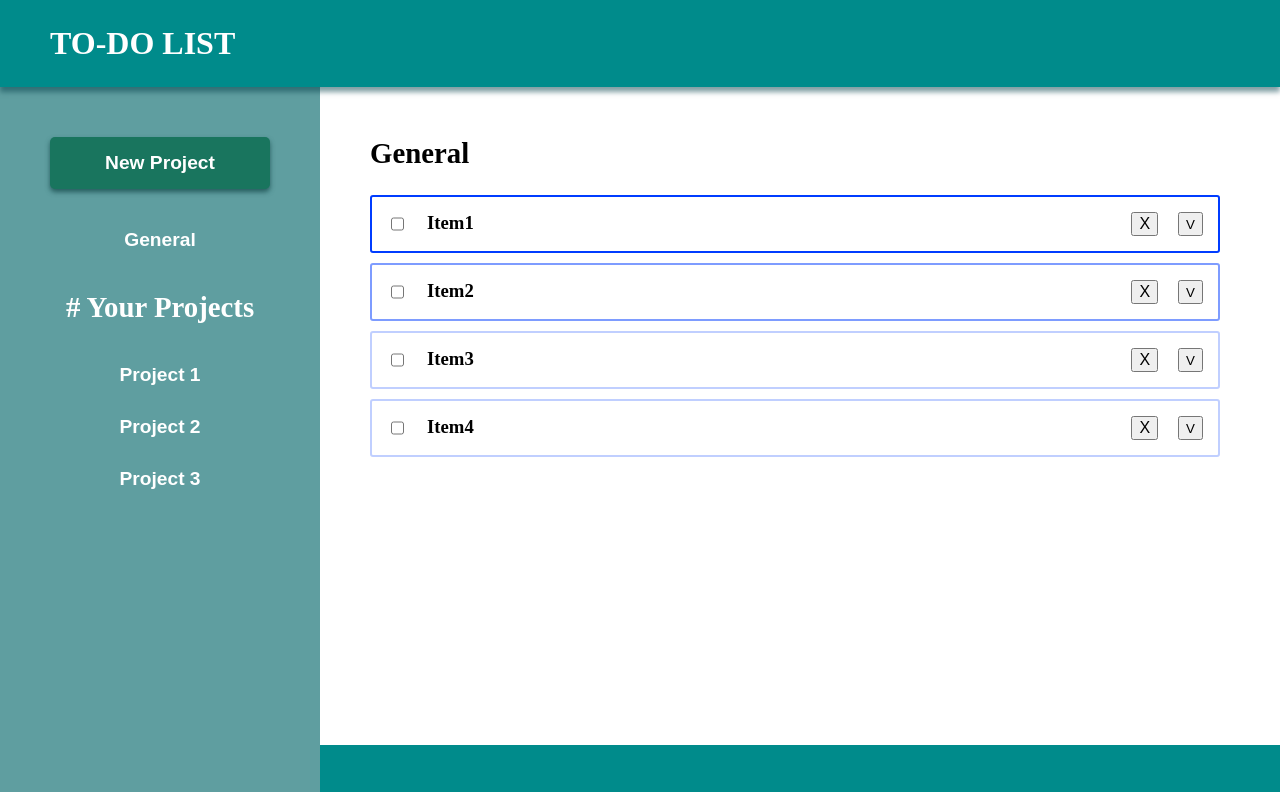
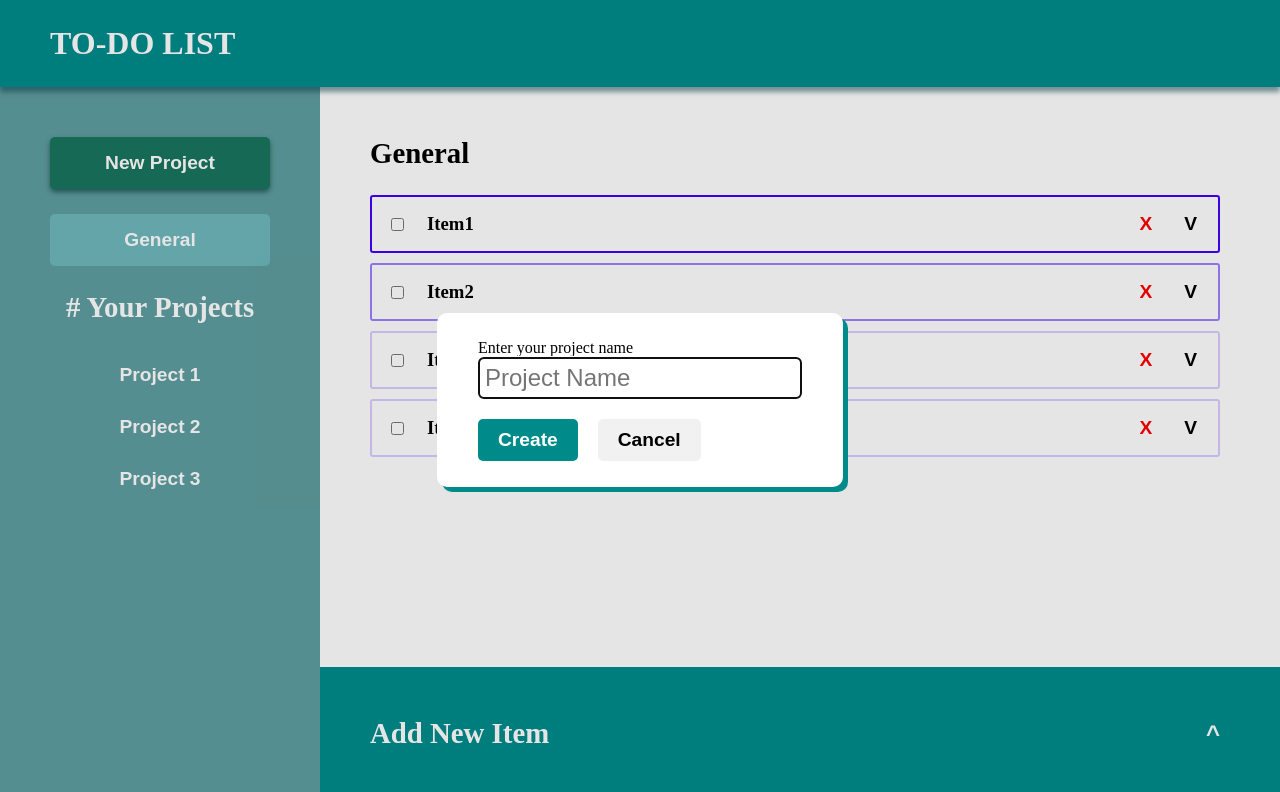
Before and after one commit to quaminh/odin-todo, a website built with webpack: page src/template.html in a window 1280 px wide. Both pictures are taken after a click on the button "New Project". Shown: the top 792 px of the page. Built offline with nearby package versions, Linux system fonts and the light colour scheme.

Commit message:
Add ability to create and delete projects

```diff
--- a/src/controller.js
+++ b/src/controller.js
@@ -13,6 +13,14 @@ export default function Controller() {
     const listTitle = document.querySelector("#list-title");
     const projectList = document.querySelector("#project-list");
     const itemList = document.querySelector("#item-list");
+    const collapseFooterButton = document.querySelector("#collapse-footer");
+    const deleteProjectButton = document.querySelector("#delete-project-btn");
+
+    const newProjectButton = document.querySelector("#new-project-btn");
+    const projectDialog = document.querySelector("dialog");
+    const projectNameInput = document.querySelector("#project-name-input");
+    const createProjectButton = document.querySelector("#create-project-btn");
+    const cancelProjectButton = document.querySelector("#cancel-project-btn");
 
     const itemForm = document.querySelector("#item-form");
     const titleInput = document.querySelector("#title-input");
@@ -26,11 +34,23 @@ export default function Controller() {
         projectList.innerText = "";
         itemList.innerText = "";
 
+        if (currentProject === generalProject) {
+            generalProjectButton.classList.add("selected");
+            deleteProjectButton.classList.add("hide");
+        }
+        else {
+            generalProjectButton.classList.remove("selected");
+            deleteProjectButton.classList.remove("hide");
+        }
+
         projects.forEach((project, index) => {
             const projectButton = document.createElement("button");
             const projectListItem = document.createElement("li");
 
             projectButton.classList.add("project-btn");
+            if (project === currentProject) {
+                projectButton.classList.add("selected");
+            }
 
             projectButton.innerText = project.name;
             projectButton.dataset.index = index;
@@ -39,9 +59,13 @@ export default function Controller() {
             projectList.appendChild(projectListItem);
         });
 
+        listTitle.innerText = currentProject.name;
+        if (currentProject.list.length === 0) itemList.innerText = "No items yet... Add some below!";
+
         currentProject.list.forEach((item, index) => {
             const itemCard = document.createElement("div");
             const itemTitle = document.createElement("h3");
+            const itemDueDate = document.createElement("p");
             const itemCheckbox = document.createElement("input");
             const listItem = document.createElement("li");
             const deleteButton = document.createElement("button");
@@ -49,6 +73,7 @@ export default function Controller() {
 
             itemCard.classList.add("item-card");
             itemCard.dataset.index = index;
+            itemDueDate.classList.add("due-date");
             deleteButton.classList.add("delete-btn");
             dropdownButton.classList.add("dropdown-btn");
 
@@ -60,13 +85,14 @@ export default function Controller() {
 
             itemCheckbox.type = "checkbox";
 
-            listTitle.innerText = currentProject.name;
             itemTitle.innerText = item.title;
+            itemDueDate.innerText = item.dueDate;
             deleteButton.innerText = "X";
             dropdownButton.innerText = "V"
 
             itemCard.appendChild(itemCheckbox);
             itemCard.appendChild(itemTitle);
+            itemCard.appendChild(itemDueDate);
             itemCard.appendChild(deleteButton);
             itemCard.appendChild(dropdownButton);
             listItem.appendChild(itemCard);
@@ -74,7 +100,39 @@ export default function Controller() {
         });
     };
 
-    generalProjectButton.addEventListener("click", () => {
+    newProjectButton.addEventListener("click", (e) => {
+        projectDialog.showModal();
+    });
+
+    createProjectButton.addEventListener("click", (e) => {
+        if (projectNameInput.value) {
+            projects.push(new Project(projectNameInput.value));
+            currentProject = projects[projects.length-1];
+            updateScreen();
+            projectDialog.close();
+        }
+        else {
+            alert("Project name cannot be empty");
+        }
+    });
+
+    cancelProjectButton.addEventListener("click", (e) => {
+       projectDialog.close();
+    });
+
+    deleteProjectButton.addEventListener("click", (e) => {
+        if (currentProject !== generalProject) {
+            projects.splice(projects.indexOf(currentProject), 1);
+            currentProject = generalProject;
+            updateScreen();
+        }
+    });
+
+    collapseFooterButton.addEventListener("click", (e) => {
+        itemForm.classList.toggle("hide");
+    });
+
+    generalProjectButton.addEventListener("click", (e) => {
         currentProject = generalProject;
 
         updateScreen();
--- a/src/styles.css
+++ b/src/styles.css
@@ -1,3 +1,9 @@
+:root {
+    --high-priority-color: rgba(68, 0, 255, 1);
+    --med-priority-color: rgba(68, 0, 255, .5);
+    --low-priority-color: rgba(68, 0, 255, .2);
+}
+
 html, body {
     height: 100%;
 }
@@ -53,10 +59,16 @@ div#content {
 }
 
 .main-container {
-    flex: 1;
+    flex-grow: 1;
     display: flex;
     flex-direction: column;
     gap: 25px;
+    height: calc(100vh - 600px);
+}
+
+.main-header {
+    display: flex;
+    justify-content: space-between;
 }
 
 .main-footer {
@@ -65,6 +77,83 @@ div#content {
     display: flex;
     flex-direction: column;
     gap: 25px;
+}
+
+.footer-header {
+    display: flex;
+    justify-content: space-between;
+}
+
+#collapse-footer {
+    background: none;
+    border: none;
+    color: white;
+    font-size: 1.5rem;
+    font-weight: bold;
+    cursor: pointer;
+    border-radius: 5px;
+    padding: 0px 10px;
+}
+#collapse-footer:hover {
+    background-color: rgba(255, 255, 255, .25);
+}
+
+.hide {
+    display: none;
+}
+
+/* DIALOG STYLES */
+
+dialog {
+    border: none;
+    border-radius: 10px;
+    box-shadow: 5px 5px darkcyan;
+}
+
+dialog div {
+    padding: 10px 25px;
+}
+
+dialog input {
+    box-sizing: border-box;
+    font-size: 1.5rem;
+    padding: 5px;
+    border: 2px solid darkcyan;
+    border-radius: 5px;
+}
+
+dialog button {
+    padding: 10px 20px;
+    font-size: 1.2rem;
+    font-weight: bold;
+    border: none;
+    border-radius: 5px;
+    cursor: pointer;
+}
+
+.dialog-input-container {
+    display: flex;
+    flex-direction: column;
+}
+
+.dialog-button-container {
+    display: flex;
+    gap: 20px;
+}
+
+#create-project-btn {
+    background-color: darkcyan;
+    color: white;
+}
+#create-project-btn:hover {
+    background-color: rgb(0, 175, 175);
+}
+
+#cancel-project-btn {
+    background-color: rgb(241, 241, 241);
+}
+#cancel-project-btn:hover {
+    background-color: lightgray;
 }
 
 /* FORM STYLES */
@@ -108,15 +197,20 @@ form .priority-btn-container {
 }
 
 form .priority-btn {
+    color: white;
     font-size: 1rem;
     padding: 10px;
     background: none;
-    border: 2px solid black;
+    border: 2px solid white;
     border-radius: 5px;
     cursor: pointer;
 }
-form .selected {
+form .priority-btn:hover {
+    background-color: rgba(255, 255, 255, .25);
+}
+form .priority-btn.selected {
     background-color: white;
+    color: black;
 }
 
 #item-submit {
@@ -146,8 +240,8 @@ form .selected {
 .project-btn:hover {
     background-color: rgb(110, 184, 187);
 }
-.project-btn:active {
-    background-color: cadetblue;
+.project-btn.selected {
+    background-color: rgb(110, 184, 187);
 }
 
 #new-project-btn {
@@ -168,7 +262,6 @@ form .selected {
     display: flex;
     flex-direction: column;
     gap: 10px;
-    height: 500px;
     overflow-y: auto;
     padding-right: 10px;
 }
@@ -178,22 +271,41 @@ form .selected {
     border: 1px black solid;
     border-radius: 3px;
     display: flex;
+    align-items: center;
     gap: 20px;
 }
+.item-card:hover {
+    background-color: aliceblue;
+}
 .high-priority {
-    border: 2px rgb(0, 60, 255) solid;
+    border: 2px var(--high-priority-color) solid;
 }
 .med-priority {
-    border: 2px rgb(126, 156, 255) solid;
+    border: 2px var(--med-priority-color) solid;
 }
 .low-priority {
-    border: 2px rgb(192, 207, 255) solid;
+    border: 2px var(--low-priority-color) solid;
 }
 .completed {
     border: 2px black solid;
 }
 
+.due-date {
+    margin-left: auto;
+}
+
+.delete-btn, .dropdown-btn {
+    font-size: 1.2rem;
+    font-weight: bold;
+    background: none;
+    border: none;
+    cursor: pointer;
+    border-radius: 5px;
+}
+
 .delete-btn {
-    margin-left: auto;
-    font-size: 1rem;
+    color: red;
 }
+.delete-btn:hover {
+    background-color: rgb(236, 178, 178);
+}
--- a/src/template.html
+++ b/src/template.html
@@ -12,18 +12,24 @@
     <div id="content">
         <div class="sidebar">
             <button id="new-project-btn">New Project</button>
-            <button id="general-project-btn" class="project-btn">General</button>
+            <button id="general-project-btn" class="project-btn selected">General</button>
             <h2># Your Projects</h2>
             <ul id="project-list"></ul>
         </div>
         <div class="main">
             <div class="main-container">
-                <h2 id="list-title"></h2>
+                <div class="main-header">
+                    <h2 id="list-title"></h2>
+                    <button id="delete-project-btn" class="hide">Delete Project</button>
+                </div>
                 <ul id="item-list"></ul>
             </div>
             <div class="main-footer">
-                <h2>Add New Item</h2>
-                <form id="item-form">
+                <div class="footer-header">
+                    <h2>Add New Item</h2>
+                    <button id="collapse-footer">^</button>
+                </div>
+                <form id="item-form" class="hide">
                     <div class="form-section">
                         <div>
                             <label for="title-input">Title</label>
@@ -52,6 +58,16 @@
                 </form>
             </div>
         </div>
+        <dialog>
+            <div class="dialog-input-container">
+                <label for="project-name-input">Enter your project name</label>
+                <input id="project-name-input" type="text" placeholder="Project Name">
+            </div>
+            <div class="dialog-button-container">
+                <button id="create-project-btn">Create</button>
+                <button id="cancel-project-btn">Cancel</button>
+            </div>
+        </dialog>
     </div>
 </body>
 </html>
```
